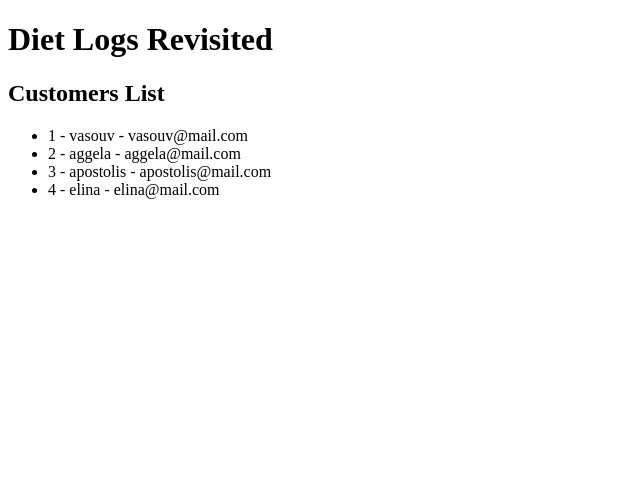
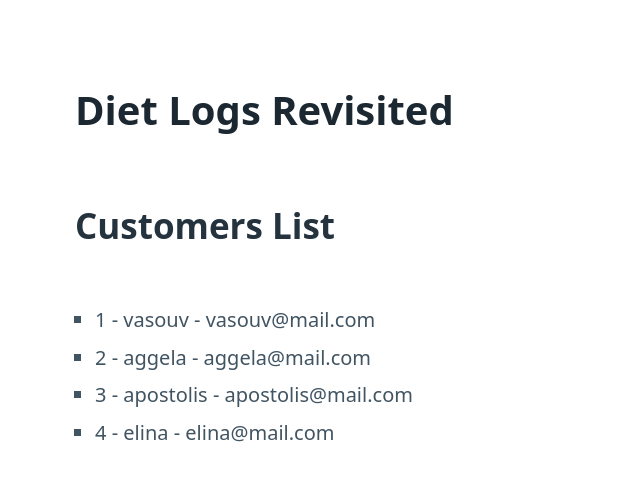
Before and after one commit to vasouv/diet-logs-rev-ui, an Angular app: page / in a window 1280 px wide. Shown: the top 480 px of the page, without its empty margins (0-640 px from the left). Built offline with nearby package versions, Linux system fonts and the light colour scheme.

Commit message:
added css library
css library is Pico, which is classless

```diff
--- a/src/index.html
+++ b/src/index.html
@@ -8,6 +8,9 @@
   <link rel="icon" type="image/x-icon" href="favicon.ico">
 </head>
 <body>
+<main class="container">
   <app-root></app-root>
+</main>
+
 </body>
 </html>
--- a/src/styles.css
+++ b/src/styles.css
@@ -1 +1,2 @@
 /* You can add global styles to this file, and also import other style files */
+@import "https://unpkg.com/@picocss/pico@latest/css/pico.min.css";
```
